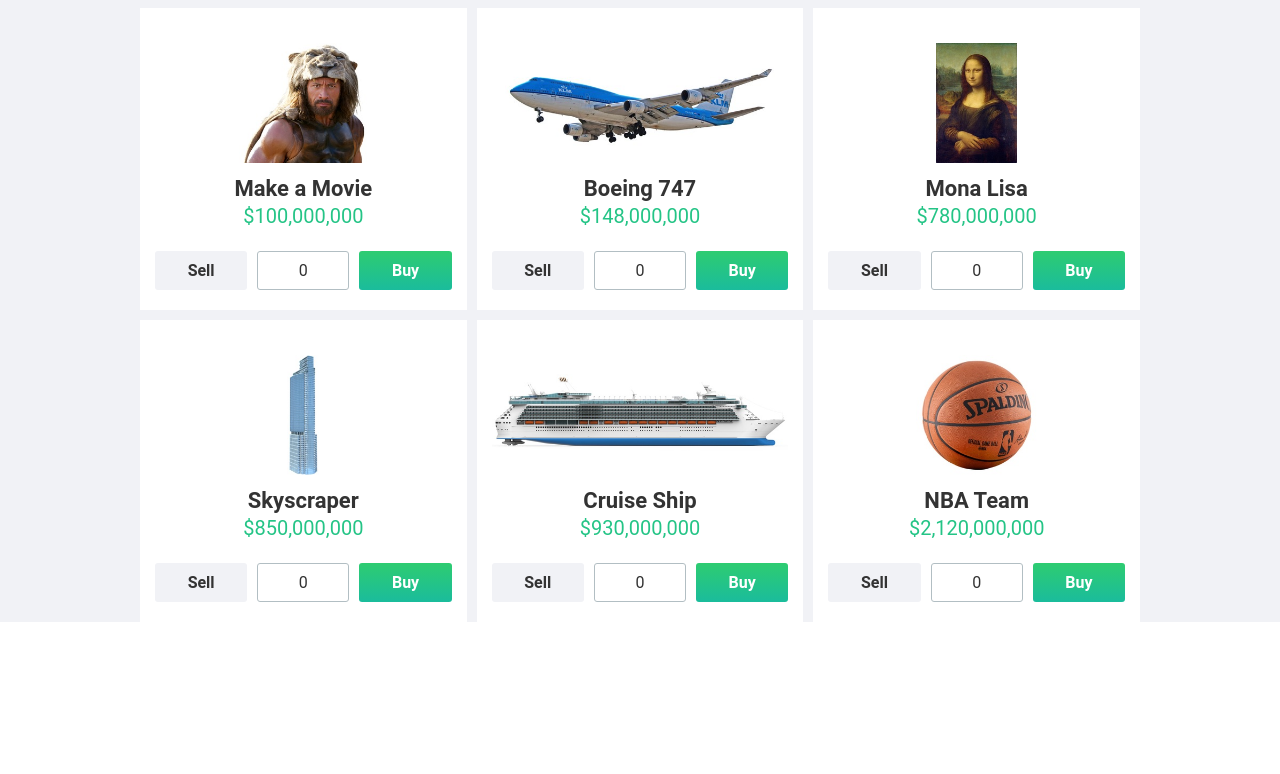
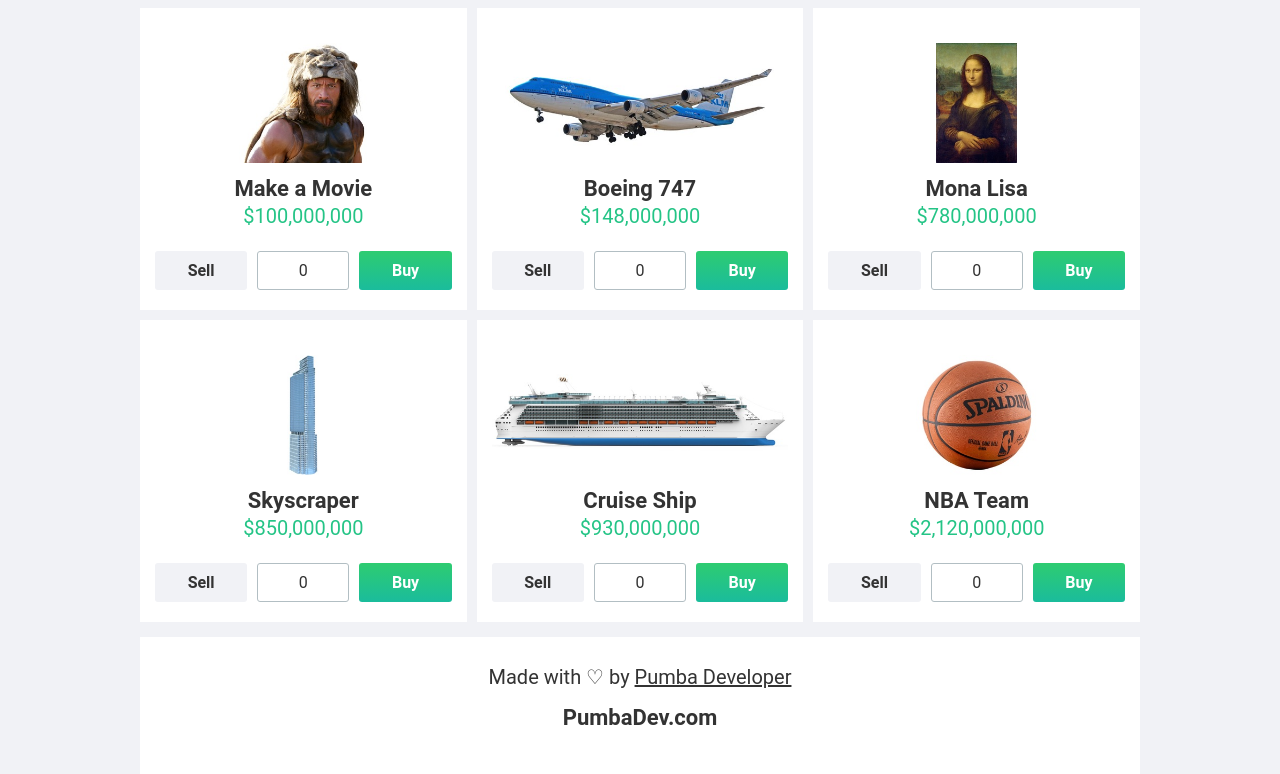
Before and after one commit to pumba-dev/spend-bill-gates-money, a Vue app: page / in a window 1280 px wide. Shown: the part 4511-5285 px from the top of the page. Before the commit the page ends 5133 px from the top, so only its background shows below. Built offline with nearby package versions, Linux system fonts and the light colour scheme.

Commit message:
Added Media Query

```diff
--- a/src/components/MainContainer.vue
+++ b/src/components/MainContainer.vue
@@ -35,6 +35,21 @@
         }}</span>
       </div>
     </section>
+
+    <section class="main-container__footer">
+      <span class="footer_message">
+        Made with ♡ by
+        <a href="https://github.com/pumba-dev" target="_blank"
+          >Pumba Developer</a
+        >
+      </span>
+      <a
+        class="footer__website-url"
+        href="https://pumbadev.com/"
+        target="_blank"
+        >PumbaDev.com</a
+      >
+    </section>
   </main>
 </template>
 
@@ -61,6 +76,7 @@
 
 <style lang="scss" scoped>
 @import "@/sass/variables.scss";
+@import "@/sass/media-querys.scss";
 
 .main-container {
   max-width: 1000px;
@@ -110,8 +126,15 @@
 
   .main-container__market-list {
     display: grid;
-    grid-template-columns: repeat(3, minmax(0, 1fr));
     grid-gap: 10px 10px;
+    grid-template-columns: repeat(1, minmax(0, 1fr));
+
+    @include media-query(sm) {
+      grid-template-columns: repeat(2, minmax(0, 1fr));
+    }
+    @include media-query(md) {
+      grid-template-columns: repeat(3, minmax(0, 1fr));
+    }
   }
 
   .receipt {
@@ -146,5 +169,29 @@
       }
     }
   }
+
+  .main-container__footer {
+    background: white;
+    margin-top: 15px;
+    padding: 30px 20px 45px;
+    color: $primary-black;
+    text-align: center;
+    text-decoration: none;
+
+    display: flex;
+    flex-direction: column;
+    justify-content: center;
+
+    .footer_message {
+      font-size: $font-lg;
+    }
+
+    .footer__website-url {
+      margin-top: 20px;
+      text-decoration: none;
+      font-size: $font-xl;
+      font-weight: 700;
+    }
+  }
 }
 </style>
--- a/src/sass/_media-querys.scss
+++ b/src/sass/_media-querys.scss
@@ -1,10 +1,9 @@
 @use "sass:map";
 
 $breakpoints: (
-  sm: 768px,
-  md: 1024px,
+  sm: 600px,
+  md: 900px,
   lg: 1440px,
-  xl: 1920px,
 );
 
 @mixin media-query($key) {
```
